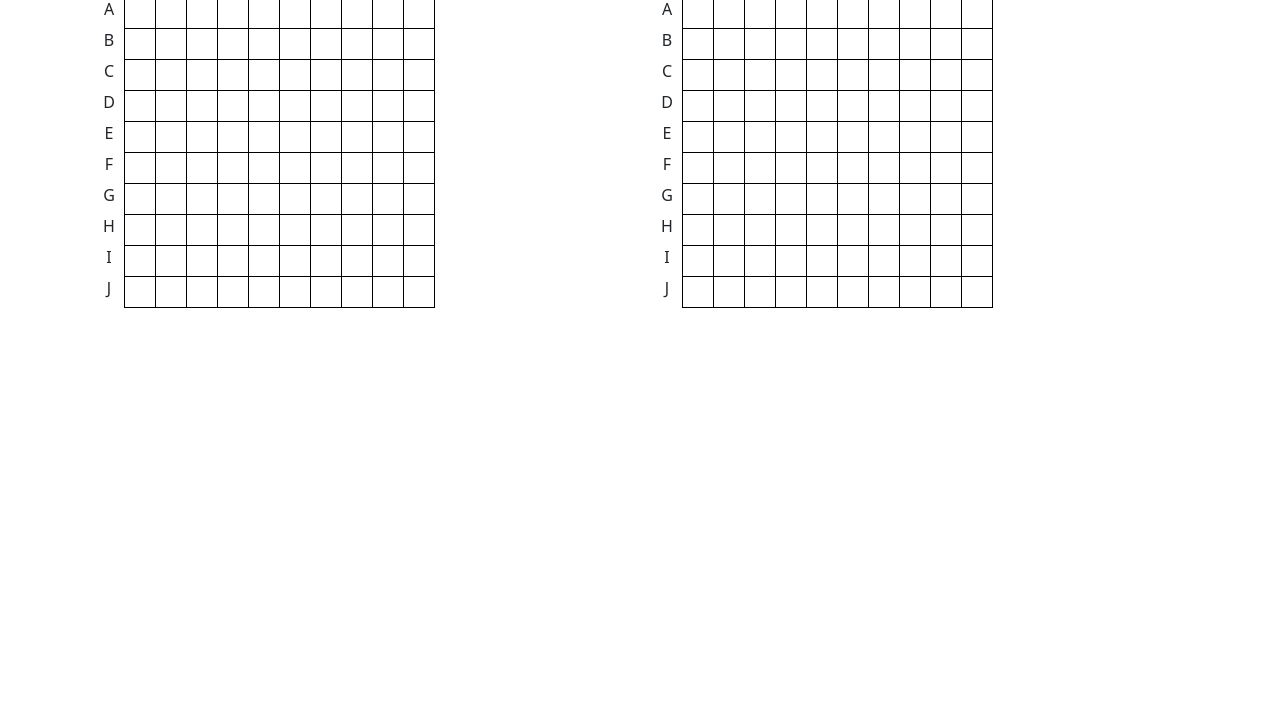
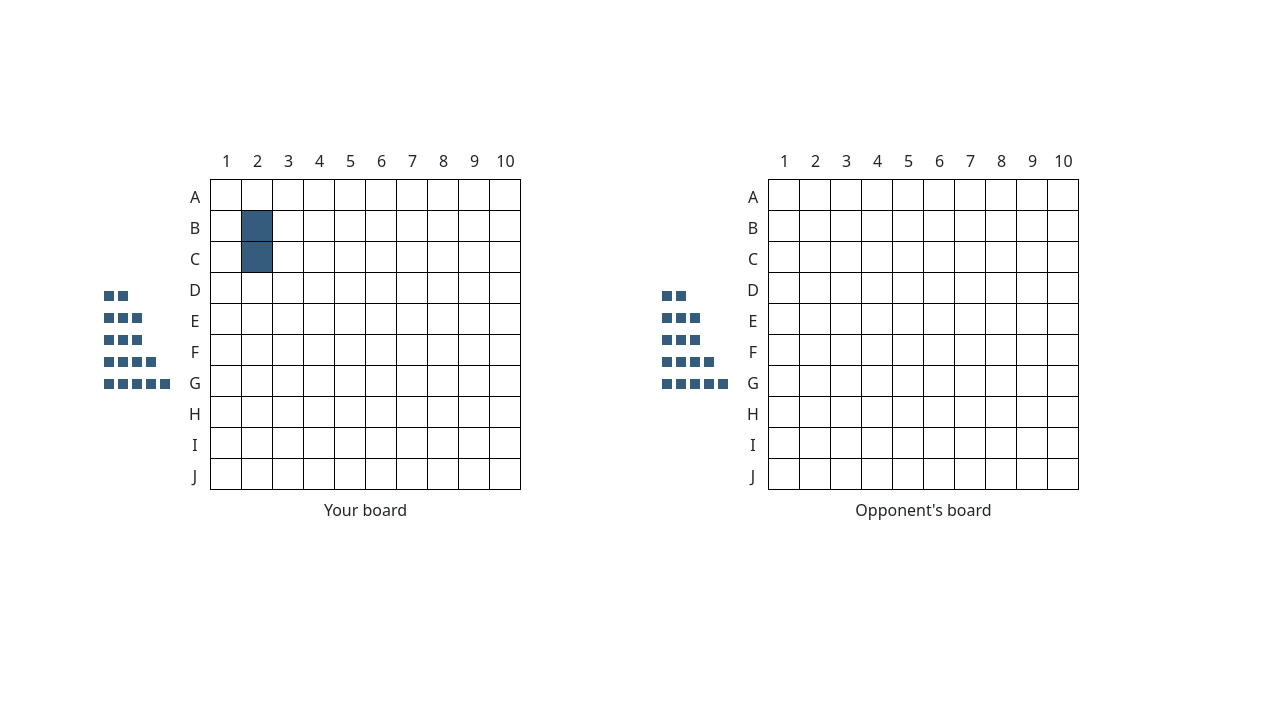
Before and after one commit to Ge0w/Battleship, a website built with webpack: page dist/index.html in a window 1280 px wide. Shown: the part 89-801 px from the top of the page. Built offline with nearby package versions, Linux system fonts and the light colour scheme.

Commit message:
Render fleet logic added

```diff
--- a/src/dom-listener.js
+++ b/src/dom-listener.js
@@ -1,5 +1,5 @@
 // Create Gameboard function
-const createGameboard = (player) => {
+const createGameboard = (board, player) => {
   //Create initial gameboard elements and append board to gameboard
   const gameboard = document.querySelector("#gameboard");
   const boardContainer = document.createElement("div");
@@ -12,10 +12,15 @@ const createGameboard = (player) => {
   const coordXContainer = document.createElement("div");
   coordXContainer.classList.add("coord-x-container");
   const coordYContainer = document.createElement("div");
-  coordYContainer.classList.add("coord-y-container");
+  coordYContainer.classList.add(
+    "coord-y-container",
+    "d-flex",
+    "justify-content-center",
+    "flex-column"
+  );
   //Container to wrap x-axis & grid
   const gridAxis = document.createElement("div");
-  gridAxis.classList.add("d-flex", "flex-column");
+  gridAxis.classList.add("d-flex", "flex-column", "justify-content-center");
   //Finally append elements to board
   boardContainer.append(coordYContainer);
   boardContainer.append(gridAxis);
@@ -23,24 +28,26 @@ const createGameboard = (player) => {
   gridAxis.append(gridContainer);
 
   //Loop through gameboard array to create grid divs
-  for (let i = 0; i < player.gameBoard.length; i++) {
-    for (let j = 0; j < player.gameBoard[i].length; j++) {
+  for (let i = 0; i < board.gameBoard.length; i++) {
+    for (let j = 0; j < board.gameBoard[i].length; j++) {
       const cell = document.createElement("div");
       cell.classList.add("cell");
+      // cell.setAttribute("data-y", i);
+      // cell.setAttribute("data-x", j);
+      cell.setAttribute("data-coord", `${j},${i}`);
       gridContainer.append(cell);
     }
   }
 
-  //Create coordinates
-
-  for (let i = 0; i < player.gameBoard.length; i++) {
+  //Create coordinates Y
+  for (let i = 0; i < board.gameBoard.length; i++) {
     const coordY = document.createElement("div");
     coordY.classList.add("coord-y");
     coordYContainer.append(coordY);
     coordY.textContent = String.fromCharCode(65 + i);
   }
-
-  for (let i = 0; i < player.gameBoard.length; i++) {
+  //Create coordinates X
+  for (let i = 0; i < board.gameBoard.length; i++) {
     if (i === 9) {
       const coordX = document.createElement("div");
       coordX.classList.add("coord-x");
@@ -53,6 +60,51 @@ const createGameboard = (player) => {
       coordX.textContent = String.fromCharCode(49 + i);
     }
   }
+
+  //Add board names
+  const name = document.createElement("div");
+  name.textContent = `${player.name} board`;
+  name.classList.add("text-center", "m-2");
+  gridAxis.append(name);
+
+  //Add ships indicators
+  const shipIndicatorContainer = document.createElement("div");
+  shipIndicatorContainer.classList.add(
+    "ship-container",
+    "d-flex",
+    "flex-column",
+    "justify-content-center",
+    "p-1"
+  );
+  boardContainer.insertBefore(shipIndicatorContainer, coordYContainer);
+  const shipIndicator = (length) => {
+    const shipRow = document.createElement("div");
+    shipRow.classList.add("d-flex", "m-1");
+    for (let i = 0; i < length; i++) {
+      const shipCell = document.createElement("div");
+      shipCell.classList.add("ship-cell");
+      shipRow.append(shipCell);
+    }
+    shipIndicatorContainer.append(shipRow);
+  };
+  shipIndicator(2);
+  shipIndicator(3);
+  shipIndicator(3);
+  shipIndicator(4);
+  shipIndicator(5);
+
+  // Render fleet
+  const renderFleet = (fleet) => {
+    fleet.forEach((ship) => {
+      ship.placementArray.forEach((coord) => {
+        const cell = document.querySelector(
+          `[data-coord='${coord[0]},${coord[1]}']`
+        );
+        cell.classList.toggle("placed-ship");
+      });
+    });
+  };
+  renderFleet(board.ships);
 };
 
 const takeTurn = (user) => {
--- a/src/factories.js
+++ b/src/factories.js
@@ -49,7 +49,7 @@ const Gameboard = () => {
       }
     }
   };
-  // Receives attack, updates gameboard and hits ship
+  // Receives attack and hits ship
   const receiveAttack = (x, y) => {
     if (gameBoard[x][y] === 0 || gameBoard[x][y] === 1) {
       gameBoard[x][y] = 2;
--- a/src/index.js
+++ b/src/index.js
@@ -4,14 +4,26 @@ import { Gameboard, Player, Ship } from "./factories";
 // Create player and opponent Gameboard grid
 const myGrid = Gameboard();
 const opponentGrid = Gameboard();
-createGameboard(myGrid);
-createGameboard(opponentGrid);
+
+//My grid fleet
+const myShip2 = Ship(2);
+const myShip3a = Ship(3);
+const myShip3b = Ship(3);
+const myShip4 = Ship(4);
+const myShip5 = Ship(5);
+
+//Place my grid fleet
+myGrid.placeShip(myShip2, 1, 1, true);
 
 //Create player and opponent
 const player = Player("Your", true);
 const opponent = Player(`Opponent's`, false);
 
-//test
-const ship5 = Ship(5);
-myGrid.placeShip(ship5, 3, 3, true);
-myGrid.receiveAttack(3, 3);
+//Create gameboards
+createGameboard(myGrid, player);
+createGameboard(opponentGrid, opponent);
+
+const shipCells = document.querySelectorAll(".cell");
+shipCells.forEach((e) =>
+  e.addEventListener("click", (e) => renderFleet(myGrid.ships))
+);
--- a/src/stylesheets/styles.css
+++ b/src/stylesheets/styles.css
@@ -1,3 +1,18 @@
+* {
+  margin: 0;
+  padding: 0;
+  box-sizing: border-box;
+}
+
+:root {
+  --main-bg-color: #355c7d;
+  --secondary-bg-color: #6c5b7b;
+}
+
+#gameboard {
+  height: calc(100vh - 55px);
+}
+
 .grid {
   display: grid;
   grid-template-columns: repeat(10, 30px);
@@ -10,6 +25,11 @@
   background-color: white;
   padding: 15px;
   text-align: center;
+  cursor: pointer;
+}
+
+.placed-ship {
+  background-color: var(--main-bg-color) !important;
 }
 
 .coord-x-container {
@@ -30,6 +50,10 @@
   height: 30px;
   margin-bottom: 1px;
 }
-.coord-y-container {
-  margin-top: 30px;
+
+.ship-cell {
+  width: 10px;
+  height: 10px;
+  margin: 2px;
+  background-color: var(--main-bg-color);
 }
```
Also changed, not shown: dist/index.html, dist/main.js.
